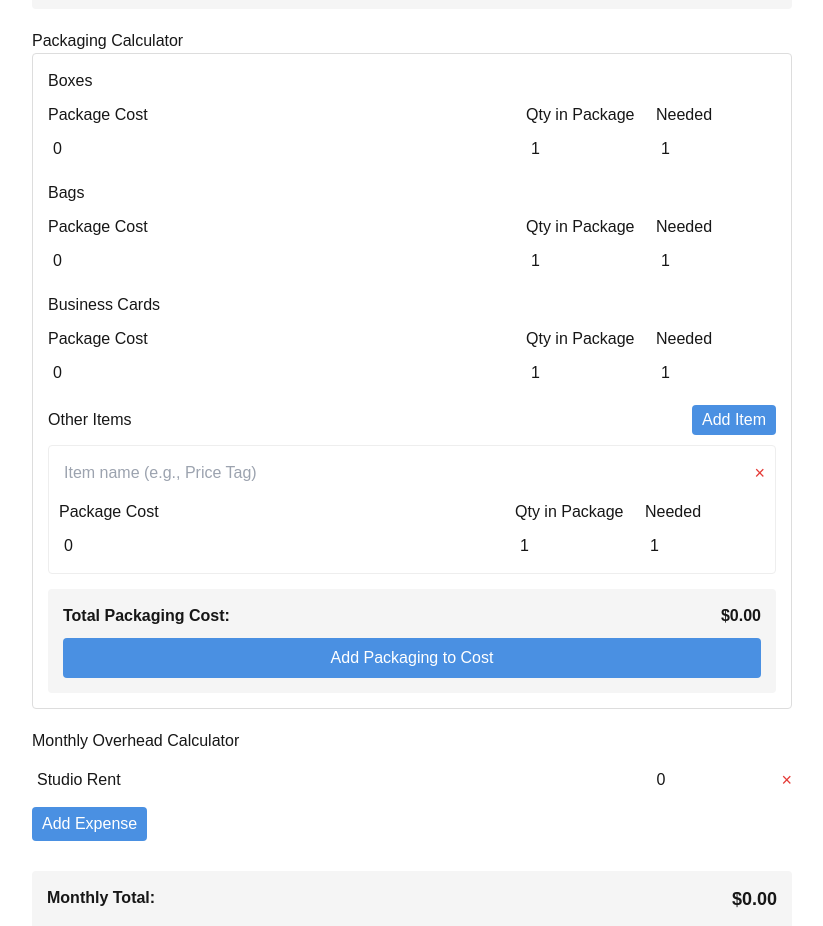
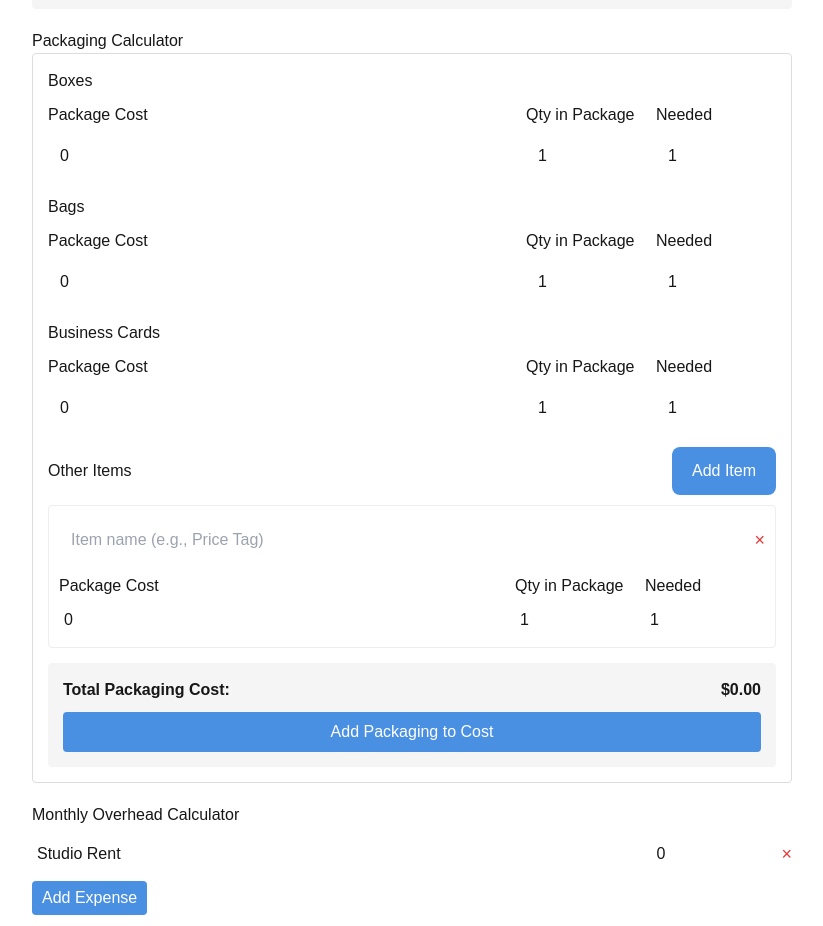
Before and after one commit to pixiegirl32/jewelrypricingcalculator, a Next.js app: page / in a window 1280 px wide. Shown: the part 1580-2506 px from the top of the page, without its empty margins (228-1051 px from the left). Built offline with nearby package versions, Linux system fonts and the light colour scheme.

Commit message:
Update Calculator.jsx

```diff
--- a/src/components/Calculator.jsx
+++ b/src/components/Calculator.jsx
@@ -968,7 +968,7 @@ const exportToPDF = () => {
         value={packaging.boxPackageCost}
         onChange={(e) => setPackaging({...packaging, boxPackageCost: Number(e.target.value)})}
         placeholder="Cost of package"
-        style={{ width: '100%', padding: '5px' }}
+        style={{ width: '90%', padding: '12px', borderRadius: '8px' }}
         step="0.01"
       />
     </div>
@@ -979,7 +979,7 @@ const exportToPDF = () => {
         value={packaging.boxPackageQty}
         onChange={(e) => setPackaging({...packaging, boxPackageQty: Number(e.target.value)})}
         placeholder="Quantity"
-        style={{ width: '100%', padding: '5px' }}
+        style={{ width: '90%', padding: '12px', borderRadius: '8px' }}
         min="1"
       />
     </div>
@@ -990,7 +990,7 @@ const exportToPDF = () => {
         value={packaging.boxNeeded}
         onChange={(e) => setPackaging({...packaging, boxNeeded: Number(e.target.value)})}
         placeholder="Needed"
-        style={{ width: '100%', padding: '5px' }}
+        style={{ width: '90%', padding: '12px', borderRadius: '8px' }}
         min="1"
       />
     </div>
@@ -1008,7 +1008,7 @@ const exportToPDF = () => {
         value={packaging.bagPackageCost}
         onChange={(e) => setPackaging({...packaging, bagPackageCost: Number(e.target.value)})}
         placeholder="Cost of package"
-        style={{ width: '100%', padding: '5px' }}
+        style={{ width: '90%', padding: '12px', borderRadius: '8px' }}
         step="0.01"
       />
     </div>
@@ -1019,7 +1019,7 @@ const exportToPDF = () => {
         value={packaging.bagPackageQty}
         onChange={(e) => setPackaging({...packaging, bagPackageQty: Number(e.target.value)})}
         placeholder="Quantity"
-        style={{ width: '100%', padding: '5px' }}
+        style={{ width: '90%', padding: '12px', borderRadius: '8px' }}
         min="1"
       />
     </div>
@@ -1030,7 +1030,7 @@ const exportToPDF = () => {
         value={packaging.bagNeeded}
         onChange={(e) => setPackaging({...packaging, bagNeeded: Number(e.target.value)})}
         placeholder="Needed"
-        style={{ width: '100%', padding: '5px' }}
+        style={{ width: '90%', padding: '12px', borderRadius: '8px' }}
         min="1"
       />
     </div>
@@ -1048,7 +1048,7 @@ const exportToPDF = () => {
         value={packaging.cardPackageCost}
         onChange={(e) => setPackaging({...packaging, cardPackageCost: Number(e.target.value)})}
         placeholder="Cost of package"
-        style={{ width: '100%', padding: '5px' }}
+        style={{ width: '90%', padding: '12px', borderRadius: '8px' }}
         step="0.01"
       />
     </div>
@@ -1059,7 +1059,7 @@ const exportToPDF = () => {
         value={packaging.cardPackageQty}
         onChange={(e) => setPackaging({...packaging, cardPackageQty: Number(e.target.value)})}
         placeholder="Quantity"
-        style={{ width: '100%', padding: '5px' }}
+        style={{ width: '90%', padding: '12px', borderRadius: '8px' }}
         min="1"
       />
     </div>
@@ -1070,7 +1070,7 @@ const exportToPDF = () => {
         value={packaging.cardNeeded}
         onChange={(e) => setPackaging({...packaging, cardNeeded: Number(e.target.value)})}
         placeholder="Needed"
-        style={{ width: '100%', padding: '5px' }}
+        style={{ width: '90%', padding: '12px', borderRadius: '8px' }}
         min="1"
       />
     </div>
@@ -1086,7 +1086,7 @@ const exportToPDF = () => {
             ...packaging,
             otherItems: [...packaging.otherItems, { name: '', packageCost: 0, packageQty: 1, needed: 1 }]
           })}
-          style={{ padding: '3px 10px', background: '#4a90e2', color: 'white', border: 'none', borderRadius: '4px', cursor: 'pointer' }}
+          style={{ padding: '12px 20px', background: '#4a90e2', color: 'white', border: 'none', borderRadius: '8px', cursor: 'pointer' }}
         >
           Add Item
         </button>
@@ -1104,7 +1104,7 @@ const exportToPDF = () => {
           setPackaging({...packaging, otherItems: newItems});
         }}
         placeholder="Item name (e.g., Price Tag)"
-        style={{ flex: '1', padding: '5px' }}
+        style={{ flex: '1', padding: '12px', borderRadius: '8px' }}
       />
       <button
         onClick={() => {
```
